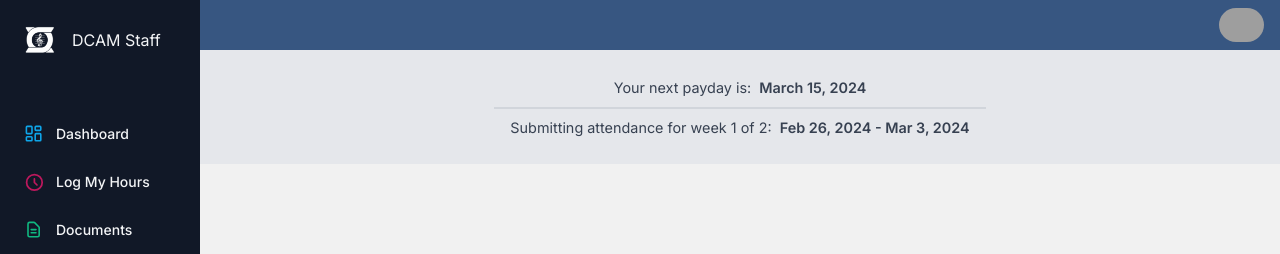
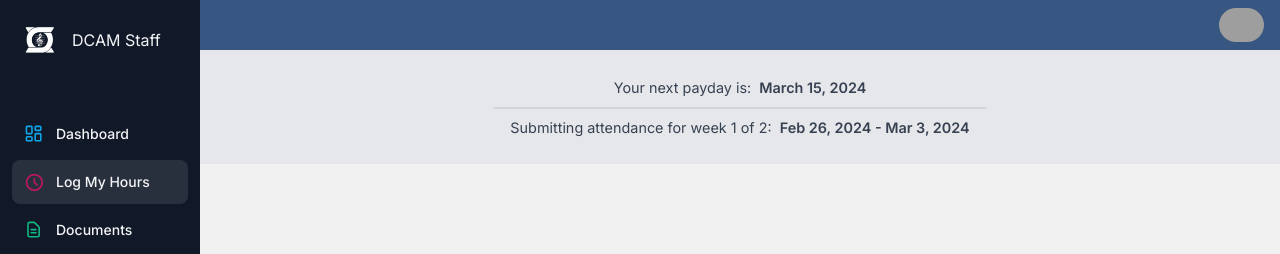
Before and after one commit to tbabyuk/dcam-staff-nextjs-new, a Next.js app: page /attendance/week1 in a window 1280 px wide. Shown: the top 254 px of the page. Built offline with nearby package versions, Linux system fonts and the light colour scheme; no server answers; grey boxes are pictures that could not be loaded.

Commit message:
improved navbar toggle ui on small screens, added live link functionality to sidebar

```diff
--- a/app/components/Sidebar.jsx
+++ b/app/components/Sidebar.jsx
@@ -4,6 +4,7 @@ import {HiOutlineClock, HiOutlineDocumentText} from "react-icons/hi"
 import { LuLayoutDashboard } from "react-icons/lu";
 import Link from "next/link"
 import Image from "next/image"
+import { usePathname } from "next/navigation";
 
 
 const routes = [
@@ -31,6 +32,8 @@ const routes = [
 
 export const Sidebar = () => {
 
+    const path = usePathname();
+
     return (
         <div className="space-y-4 w-[200px] py-4 flex flex-col h-full bg-[#111827] text-gray-100">
             <div className="px-3 py-2 flex-1">
@@ -49,7 +52,7 @@ export const Sidebar = () => {
                 <ul className="space-y-1">
                     {routes.map((route) => (
                         <li key={route.href}>
-                            <Link href={route.href} className="flex items-center flex-1 text-sm group p-3 2-full justify-start font-medium cursor-pointer hover:text-gray-100 hover:bg-white/10 rounded-lg transition">
+                            <Link href={route.href} className={`flex items-center flex-1 text-sm group p-3 2-full justify-start font-medium cursor-pointer hover:text-gray-100 hover:bg-white/10 rounded-lg transition ${path === route.href && "text-gray-100 bg-white/10"}`}>
                                 <span className={`h-5 w-5 mr-3 ${route.color}`}>{route.icon}</span>
                                 {route.label}
                             </Link>
--- a/app/components/SidebarMobile.jsx
+++ b/app/components/SidebarMobile.jsx
@@ -12,7 +12,7 @@ export const SidebarMobile = () => {
             <input id="my-drawer" type="checkbox" className="drawer-toggle" />
             <div>
                 {/* Page content here */}
-                <label htmlFor="my-drawer" className="btn btn-primary drawer-button">
+                <label htmlFor="my-drawer" className="btn btn-primary drawer-button p-0">
                     <RxHamburgerMenu size="2rem" />
                 </label>
             </div>
```
